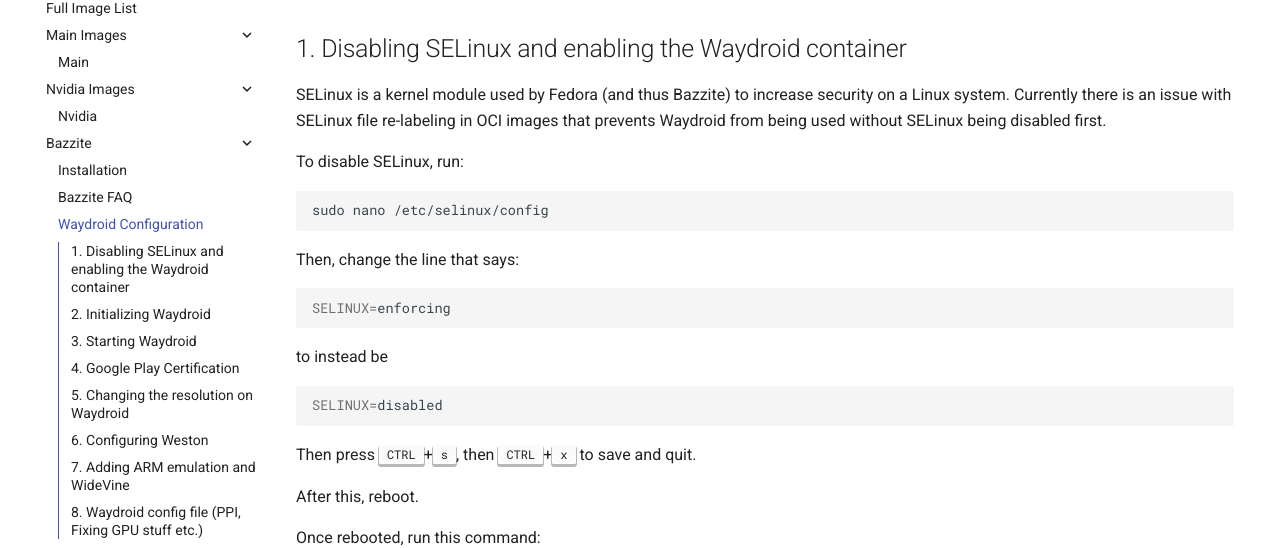
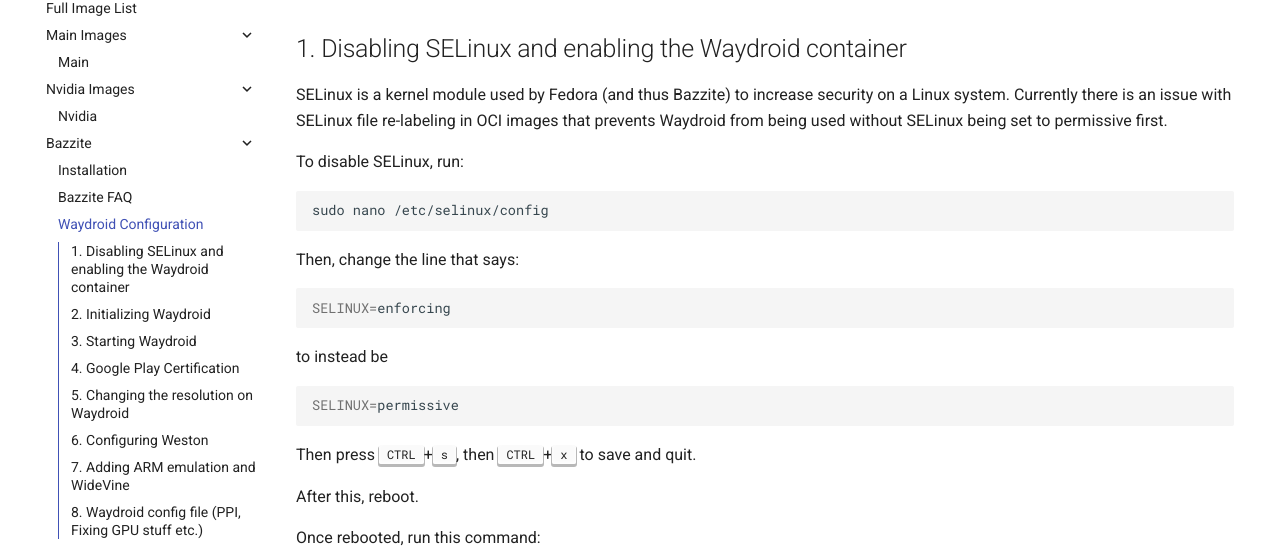
Before and after one commit to ublue-os/website, an MkDocs documentation site: the page built from docs/images/bazzite/waydroid.md, in a window 1280 px wide and 1400 px high, scrolled down 312 px. Shown: the part 175-723 px from the top of the window. Built offline with MkDocs 1.6.1 and Material for MkDocs 9.7.7, drawn with Linux system fonts in a browser that asks for light colours; comment, search, counter and statistics services are not loaded; some of the changed text lies outside the part shown.

Commit message:
fix: SELinux to permissive and added stopping the... (#423)
* fix: SELinux to permissive and added stopping the...

Waydroid container after the Google Play Certificate has been added.  It's better practice to have SELinux in permissive mode rather than disabled.  I know this is an upstream bug with SELinux and OCI, but for now it's better to have users just have it set to permissive then to fully disable it.

* Update docs/images/bazzite/waydroid.md

Co-authored-by: Jorge O. Castro <jorge.castro@gmail.com>

---------

Co-authored-by: Jorge O. Castro <jorge.castro@gmail.com>

````diff
--- a/docs/images/bazzite/waydroid.md
+++ b/docs/images/bazzite/waydroid.md
@@ -7,7 +7,7 @@
 ## 1. Disabling SELinux and enabling the Waydroid container
 
 SELinux is a kernel module used by Fedora (and thus Bazzite) to increase security on a Linux system.
-Currently there is an issue with SELinux file re-labeling in OCI images that prevents Waydroid from being used without SELinux being disabled first.
+Currently there is an issue with SELinux file re-labeling in OCI images that prevents Waydroid from being used without SELinux being set to permissive first.
 
 To disable SELinux, run:
 
@@ -24,7 +24,7 @@ SELINUX=enforcing
 to instead be
 
 ```bash
-SELINUX=disabled
+SELINUX=permissive
 ```
 
 Then press <kbd>CTRL</kbd>+<kbd>s</kbd>, then <kbd>CTRL</kbd>+<kbd>x</kbd> to save and quit.
@@ -72,6 +72,11 @@ When you run this command, your terminal should output `android_id|` and some nu
 Paste the number in the box that says "Google Services Framework ID", answer the captcha (If one is present), then hit register. You should see a popup saying "Device Registered" in the bottom left.
 
 You can now type `exit` to leave the Waydroid shell.
+
+Stop the Waydroid container and relaunch Waydroid.
+```bash
+waydroid session stop
+```
 
 ## 5. Changing the resolution on Waydroid
 
````
